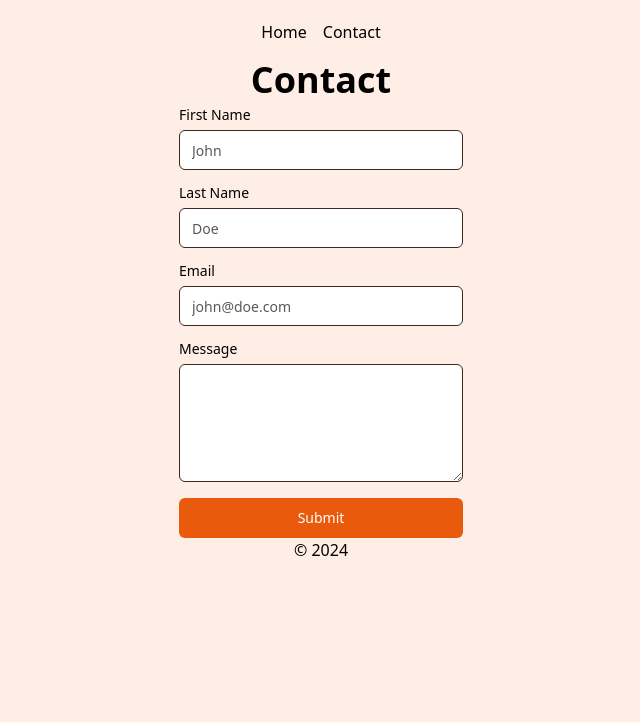
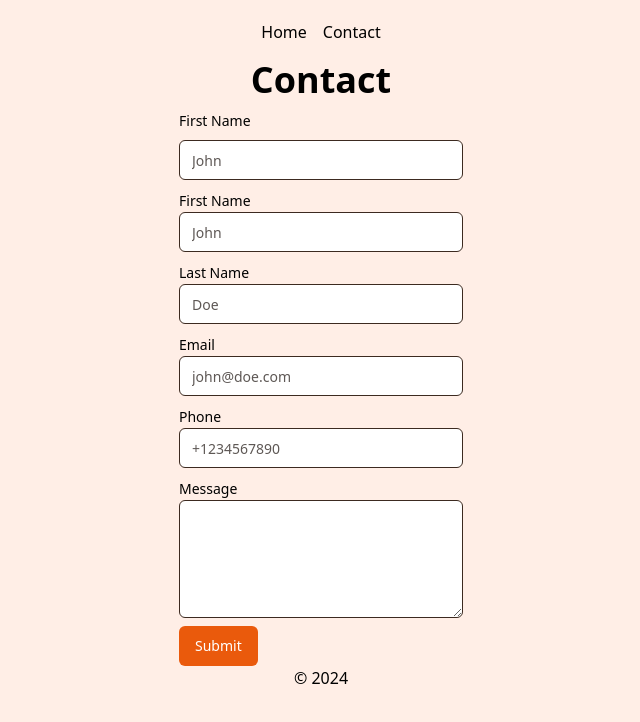
Before and after one commit to syarifhsb/momentum, a React (Vite) app: page /contact in a window 1280 px wide. Shown: the top 722 px of the page, without its empty margins (319-959 px from the left). Built offline with nearby package versions, Linux system fonts and the light colour scheme.

Commit message:
feat: contact form validate with zod and show better error

```diff
--- a/package.json
+++ b/package.json
@@ -11,6 +11,7 @@
     "knip": "knip"
   },
   "dependencies": {
+    "@hookform/resolvers": "^3.9.1",
     "@radix-ui/react-dialog": "^1.1.4",
     "@radix-ui/react-dropdown-menu": "^2.1.4",
     "@radix-ui/react-label": "^2.1.1",
@@ -20,6 +21,7 @@
     "class-variance-authority": "^0.7.1",
     "clsx": "^2.1.1",
     "date-fns": "^4.1.0",
+    "libphonenumber-js": "^1.11.17",
     "lucide-react": "^0.468.0",
     "react": "^18.3.1",
     "react-day-picker": "8.10.1",
--- /dev/null
+++ b/src/components/ui/alert.tsx
@@ -0,0 +1,72 @@
+import * as React from "react";
+import { cva, type VariantProps } from "class-variance-authority";
+
+import { cn } from "@/lib/utils";
+import { AlertCircle } from "lucide-react";
+
+const alertVariants = cva(
+  "relative w-full rounded-lg border p-4 [&>svg]:text-foreground",
+  {
+    variants: {
+      variant: {
+        default: "bg-background text-foreground",
+        destructive:
+          "border-destructive/50 text-destructive dark:border-destructive [&>svg]:text-destructive",
+      },
+    },
+    defaultVariants: {
+      variant: "default",
+    },
+  }
+);
+
+const Alert = React.forwardRef<
+  HTMLDivElement,
+  React.HTMLAttributes<HTMLDivElement> & VariantProps<typeof alertVariants>
+>(({ className, variant, ...props }, ref) => (
+  <div
+    ref={ref}
+    role="alert"
+    className={cn(alertVariants({ variant }), className)}
+    {...props}
+  />
+));
+Alert.displayName = "Alert";
+
+const AlertTitle = React.forwardRef<
+  HTMLParagraphElement,
+  React.HTMLAttributes<HTMLHeadingElement>
+>(({ className, ...props }, ref) => (
+  <h5
+    ref={ref}
+    className={cn("mb-1 font-medium leading-none tracking-tight", className)}
+    {...props}
+  />
+));
+AlertTitle.displayName = "AlertTitle";
+
+const AlertDescription = React.forwardRef<
+  HTMLParagraphElement,
+  React.HTMLAttributes<HTMLParagraphElement>
+>(({ className, ...props }, ref) => (
+  <p
+    ref={ref}
+    className={cn("text-sm [&_p]:leading-relaxed", className)}
+    {...props}
+  />
+));
+AlertDescription.displayName = "AlertDescription";
+
+export { Alert, AlertTitle, AlertDescription };
+
+export function AlertError({ message }: { message: string | undefined }) {
+  return (
+    <Alert
+      variant="destructive"
+      className="flex gap-1 items-center p-1 border-none"
+    >
+      <AlertCircle className="size-3" />
+      <AlertDescription className="text-xs">{message}</AlertDescription>
+    </Alert>
+  );
+}
--- a/src/main.tsx
+++ b/src/main.tsx
@@ -4,8 +4,8 @@ import { BrowserRouter, Routes, Route } from "react-router";
 
 import "./index.css";
 
-import { Home } from "@/home";
-import { Contact } from "@/contact";
+import { Home } from "@/routes/home";
+import { Contact } from "@/routes/contact";
 import { Layout } from "@/components/shared/layout";
 
 createRoot(document.getElementById("root")!).render(
--- a/src/modules/contact/contact-form.tsx
+++ b/src/modules/contact/contact-form.tsx
@@ -3,67 +3,119 @@ import { Label } from "@/components/ui/label";
 import { Textarea } from "@/components/ui/textarea";
 import { Button } from "@/components/ui/button";
 
-import { FieldValues, useForm } from "react-hook-form";
+import { useForm } from "react-hook-form";
+import { zodResolver } from "@hookform/resolvers/zod";
+import { z } from "zod";
+import { isValidPhoneNumber } from "libphonenumber-js";
+import { AlertError } from "@/components/ui/alert";
+
+const phoneSchema = z
+  .string()
+  .refine((value) => isValidPhoneNumber(value), {
+    message: "Invalid phone number format",
+  })
+  .or(z.literal(""));
+
+const contactFormSchema = z.object({
+  firstName: z.string().nonempty({ message: "First name is required" }),
+  lastName: z.string().nonempty({ message: "Last name is required" }),
+  email: z
+    .string()
+    .email({ message: "Please type a valid email address" })
+    .optional()
+    .or(z.literal("")),
+  phone: phoneSchema,
+  textMessage: z.string().nonempty(),
+});
+
+type ContactFormSchema = z.infer<typeof contactFormSchema>;
 
 export function ContactForm() {
   const {
     register,
     handleSubmit,
     formState: { errors },
-  } = useForm();
-  const onSubmit = (values: FieldValues) => {
-    console.log(values);
-  };
+  } = useForm<ContactFormSchema>({ resolver: zodResolver(contactFormSchema) });
+
+  const onSubmit = handleSubmit((data) => {
+    console.log(data);
+  });
 
   return (
     <div>
-      <form
-        onSubmit={handleSubmit(onSubmit)}
-        className="flex flex-col gap-2 max-w-md "
-      >
+      <form onSubmit={onSubmit} className="flex flex-col gap-2 max-w-md ">
+        <div className="space-y-2">
           <Label htmlFor="firstName">First Name</Label>
           <Input
-          {...register("firstName", { required: "First Name is required." })}
+            {...register("firstName")}
+            id="firstName"
             type="text"
             placeholder="John"
           />
-        <p className="text-red-500">
-          {errors.firstName ? errors.firstName?.message?.toString() : ""}
-        </p>
+          <div>
+            <Label htmlFor="firstName">First Name</Label>
+            <Input
+              {...register("firstName")}
+              id="firstName"
+              type="text"
+              placeholder="John"
+            />
+            {errors.firstName && (
+              <AlertError message={errors.firstName.message} />
+            )}
+          </div>
 
+          <div>
             <Label htmlFor="lastName">Last Name</Label>
             <Input
-          {...register("lastName", { required: "Last Name is required." })}
+              {...register("lastName")}
+              id="lastName"
               type="text"
               placeholder="Doe"
             />
-        <p className="text-red-500">
-          {errors.lastName ? errors.lastName?.message?.toString() : ""}
-        </p>
+            {errors.lastName && (
+              <AlertError message={errors.lastName.message} />
+            )}
+          </div>
 
+          <div>
             <Label htmlFor="email">Email</Label>
             <Input
-          {...register("email", {
-            required: "Email is required.",
-            pattern: { value: /^\S+@\S+$/i, message: "Invalid email address" },
-          })}
+              {...register("email")}
+              id="email"
               placeholder="john@doe.com"
             />
-        <p className="text-red-500">
-          {errors.email ? errors.email?.message?.toString() : ""}
-        </p>
+            {errors.email && <AlertError message={errors.email.message} />}
+          </div>
 
-        <Label htmlFor="message">Message</Label>
+          <div>
+            <Label htmlFor="phone">Phone</Label>
+            <Input
+              {...register("phone")}
+              id="phone"
+              type="tel"
+              placeholder="+1234567890"
+            />
+            {errors.phone && <AlertError message={errors.phone.message} />}
+          </div>
+
+          <div>
+            <Label htmlFor="textMessage">Message</Label>
             <Textarea
-          {...register("message", { required: "Message is required." })}
+              {...register("textMessage")}
+              id="textMessage"
               rows={5}
               cols={30}
             />
-        <p className="text-red-500">
-          {errors.message ? errors.message?.message?.toString() : ""}
-        </p>
+            {errors.textMessage && (
+              <AlertError message={errors.textMessage.message} />
+            )}
+          </div>
+        </div>
 
+        <div>
           <Button type="submit">Submit</Button>
+        </div>
       </form>
     </div>
   );
```
Also changed, not shown: src/routes/contact.tsx (renamed from src/contact.tsx), src/routes/home.tsx (renamed from src/home.tsx), 1 other file (tests, documents, lock files or other folders). Lines whose indentation alone changed are shown as unchanged.
